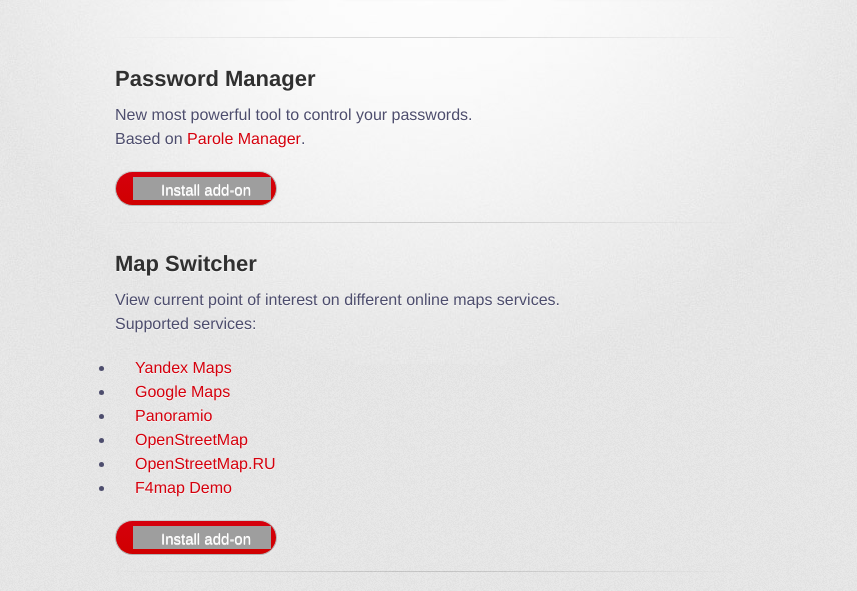
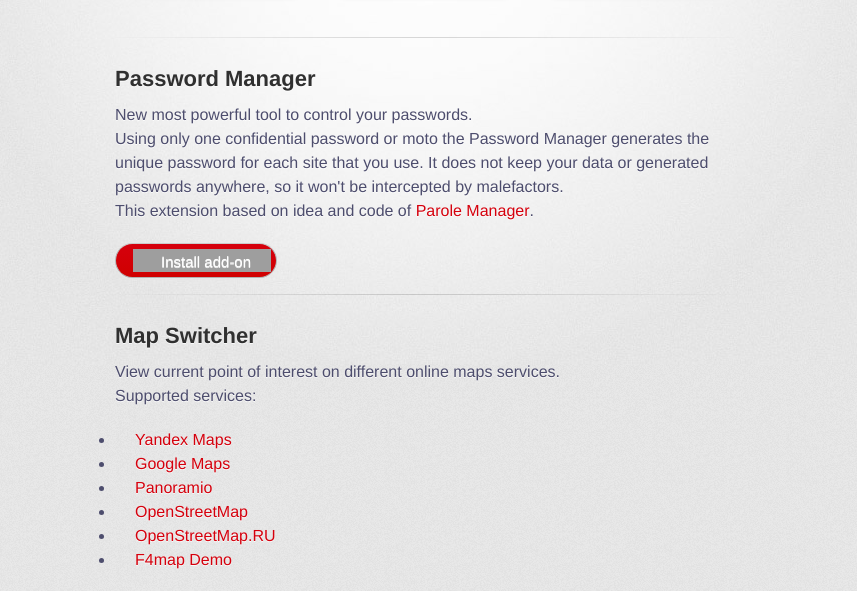
Before and after one commit to Qlogin/extensions, a plain HTML site: page index.html in a window 1280 px wide. Shown: the part 209-800 px from the top of the page, without its empty margins (215-1072 px from the left). Drawn offline with Linux system fonts and the light colour scheme; grey boxes are pictures that could not be loaded; a web font is replaced by a local one.

Commit message:
update description

```diff
--- a/index.html
+++ b/index.html
@@ -36,8 +36,10 @@
                <span aria-hidden="true" class="octicon octicon-link"></span>
             </a>Password Manager
           </h2>
-          <p>New most powerful tool to control your passwords.
-            <br>Based on <a href="http://parolemanager.com/">Parole Manager</a>.
+          <p>New most powerful tool to control your passwords.<br>
+             Using only one confidential password or moto the Password Manager generates the unique password for each site that you use.
+             It does not keep your data or generated passwords anywhere, so it won't be intercepted by malefactors.<br>
+             This extension based on idea and code of <a href="http://parolemanager.com/">Parole Manager</a>.
           </p>
           <a href="RELEASE/parole-manager/parole-manager.xpi" class="button install install-ff">
             <span>Install add-on</span>
```
